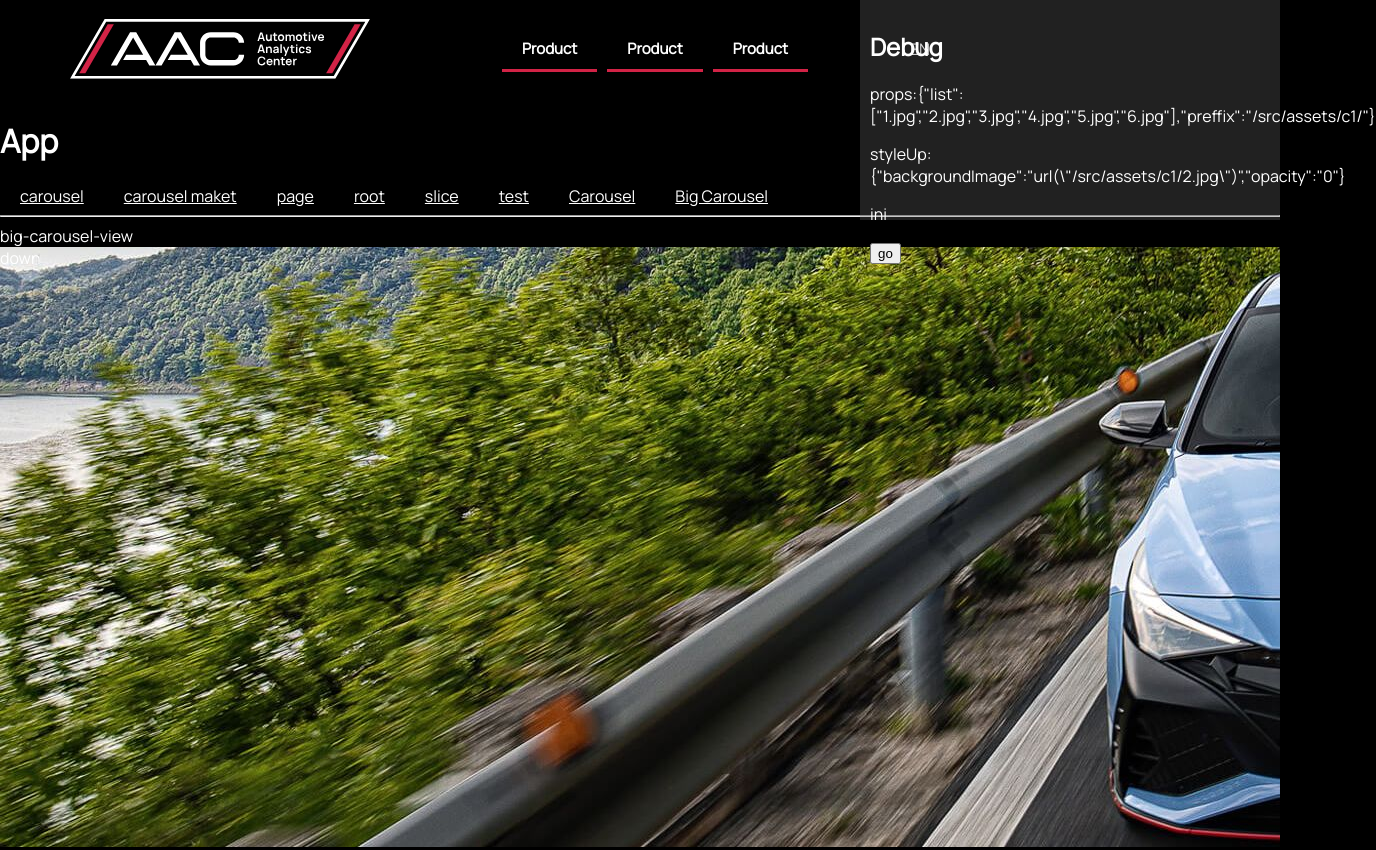
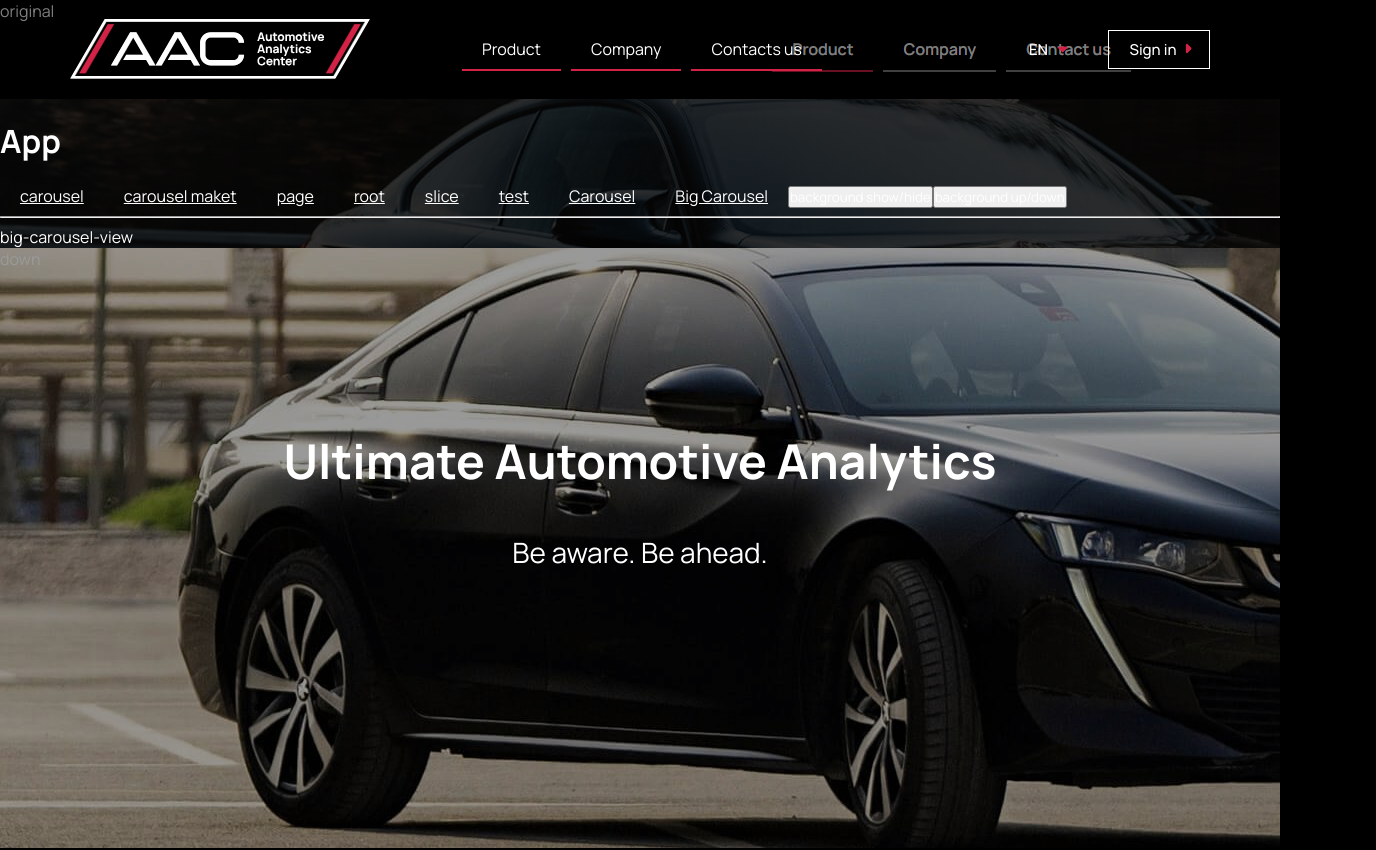
Before and after one commit to JS4lcaEq/react_aac, a React (Vite) app: page /big-carousel-view in a window 1280 px wide. Shown: the top 850 px of the page, 1376 px wide, since content can reach past the window. Built offline with nearby package versions, Linux system fonts and the light colour scheme.

Commit message:
big carousel

```diff
--- a/package.json
+++ b/package.json
@@ -11,6 +11,10 @@
   "dependencies": {
     "@emotion/react": "^11.10.6",
     "@emotion/styled": "^11.10.6",
+    "@fortawesome/fontawesome-svg-core": "^6.4.0",
+    "@fortawesome/free-regular-svg-icons": "^6.4.0",
+    "@fortawesome/free-solid-svg-icons": "^6.4.0",
+    "@fortawesome/react-fontawesome": "^0.2.0",
     "@mui/icons-material": "^5.11.16",
     "@mui/material": "^5.12.0",
     "@reduxjs/toolkit": "^1.9.3",
--- a/src/App.css
+++ b/src/App.css
@@ -26,65 +26,44 @@ header a {
     margin-right: 10px;
     padding: 0 20px;
     display: inline-block;
-    border-bottom: 3px solid #D22346;
-    border-top: 3px solid rgba(0,0,0,0.0);
+    border-bottom: 2px solid #D22346;
+    border-top: 2px solid rgba(0,0,0,0.0);
     line-height: 40px;
     text-decoration: none;
     color: #fff;
-    font-size: 15px;
-    font-weight: bold;
+    font-size: 16px;
+    font-weight: 400;
 }
 
 .upper-right {
-    width: 300px;
-}
-.carousel-box {
-    /* display: flex; */
-    /* justify-content: center; */
-    /* align-items:center; */
-    width: 1900px;
-    height: 400px;
-    overflow: hidden;
-    margin-left: 5px;
-    background-color: #111;
-}
-.carousel-item {
-    width: 350px;
-    height: 350px;
-    border-bottom: #D22346 solid 2px;
-    margin: 0 10px;
-    overflow: hidden;
-    transition-property: margin-left;
-    transition-duration: 1s;
-    position: absolute;
+    width: 326px;
+    /* background-color: #555; */
 }
 
-.carousel-item-text {
-    padding: 10px;
-    background-color: rgba(0, 0, 0, 0.7);
-    height: 200px;
-    transition-property: margin-top;
-    transition-duration: 1s;
+.upper-right button {
+    float: right;
+    display: block;
+    border: 1px solid transparent;
+    background-color: transparent;
+    padding: 8px 33px;
+    color: #fff;
+    font-size: 15px;
+    font-weight: 500;
 }
 
-.carousel-item-text h2{
-    padding: 0;
-    margin: 0;
+.upper-right button.border {
+    border: 1px solid #fff;
+    padding: 8px 11px 8px 20px;
 }
 
-.carousel-item-text p {
-    font-size: 12px;
+.upper-right button svg{
+
+    color: #D22346;
+    margin: 0 7px;
 }
 
 
-.manual {
-    position: absolute;
-    background-color: rgba(0, 0, 0, 0.5);
-    z-index: 1000;
-    width: 100px;
-    height: 100px;
-    margin-top: 50px;
-}
+
 
 .app .main-menu a{
 margin: 0 20px;
--- a/src/App.jsx
+++ b/src/App.jsx
@@ -2,24 +2,54 @@ import './App.css'
 import { Outlet, Link } from "react-router-dom";
 import logoAAC from './assets/AAC_Logo.svg'
 import { useState, useEffect } from 'react'
+
+import { FontAwesomeIcon } from '@fortawesome/react-fontawesome'
+import { faCaretDown, faCaretRight, faCoffee } from '@fortawesome/free-solid-svg-icons'
+
 let i = 0
+let isShowBackground = true
+let isUpBackground = true
+
+function getStyle(){
+  let opacity = "0.01"
+  if(isShowBackground) opacity = "0.5"
+  let top = "20px"
+  if(isUpBackground) top = "0"
+  return {opacity: opacity, top: top}
+}
+
 function App(props) {
+
+  const [style, setStyle] = useState(getStyle())
+
+  function backgroundSwitchOpacity(){
+    isShowBackground = !isShowBackground
+    setStyle(getStyle())
+  }
+
+  function backgroundSwitchTop(){
+    isUpBackground = !isUpBackground
+    setStyle(getStyle())
+  }
+
   useEffect(() => {
     i++
     console.log("App useEffect", i, props.empty)
   },[props.empty])
+
   return (
     <div className="app">
-      <div className='original'>original</div>
+
       <header>
         <img src={logoAAC} />
         <menu>
           <Link to="/">Product</Link>
-          <Link to="/">Product</Link>
-          <Link to="/">Product</Link>
+          <Link to="/">Company</Link>
+          <Link to="/">Contacts us</Link>
         </menu>
         <div className='upper-right'>
-          EN
+          <button className='border'><span>Sign in</span><FontAwesomeIcon icon={faCaretRight} /></button>
+          <button>EN <FontAwesomeIcon icon={faCaretDown} /></button>
         </div>
       </header>
 
@@ -33,6 +63,8 @@ function App(props) {
         <Link to="test">test</Link>
         <Link to="carousel-view">Carousel</Link>
         <Link to="big-carousel-view">Big Carousel</Link>
+        <button onClick={backgroundSwitchOpacity}>background show/hide</button>
+        <button onClick={backgroundSwitchTop}>background up/down</button>
       </div>
 
       <div>
@@ -40,7 +72,7 @@ function App(props) {
         <Outlet />
         <hr />
       </div>
-
+      <div className='original' style={style}>original</div>
     </div>
   )
 }
--- a/src/Views/BigCarouselView.jsx
+++ b/src/Views/BigCarouselView.jsx
@@ -6,6 +6,7 @@ export default () => {
         <div className="big-carousel-view">
             big-carousel-view
             <BigCarousel list={imagesList} preffix={preffix} />
+            /big-carousel-view
         </div>
     )
 }
--- a/src/Views/TestView.jsx
+++ b/src/Views/TestView.jsx
@@ -1,7 +1,10 @@
+import IteratorComponent from '../app/components/iterator/iteratorComponent.jsx'
 export default () => {
     return (
         <div className="test-view">
             test-view
+            <IteratorComponent />
+            /test-view
         </div>
     )
 }
--- a/src/app/components/BigCarousel/BigCarouselComponent.css
+++ b/src/app/components/BigCarousel/BigCarouselComponent.css
@@ -11,6 +11,7 @@
     height: 200px;
     z-index: 1000;
     padding: 10px;
+    display: none;
 }
 
 .big-carousel-component .down, .big-carousel-component .up {
@@ -20,3 +21,22 @@
     transition-property: opacity;
     transition-duration: 1.1s;
 }
+
+.big-carousel-component .shadow {
+    z-index: 10;
+    position: absolute;
+    text-align: center;
+    width: 100%;
+    height: 600px;
+    background-color: rgba(0, 0, 0, 0.4);
+}
+.big-carousel-component .shadow h2 {
+    font-size: 48px;
+    font-weight: 700;
+    margin-top: 180px;
+}
+.big-carousel-component .shadow h3 {
+    font-size: 28px;
+    font-weight: 400;
+    margin-top: 40px;
+}
--- a/src/app/components/BigCarousel/BigCarouselComponent.jsx
+++ b/src/app/components/BigCarousel/BigCarouselComponent.jsx
@@ -1,79 +1,51 @@
 import './BigCarouselComponent.css'
 import { useState, useEffect } from 'react'
-let i = 0
-let n = 0
-let k = 0
-let isCurrentUp = true
-let currentIndex = 1
-let interval
-const test = 0
+
 export default (props) => {
-    const [test, setTest] = useState("ini")
-    // const [currentIndex, setCurrentIndex] = useState(1)
-    let m = 0
-    const [styleDown, setStyleDown] = useState({ backgroundImage: 'url("/src/assets/c1/1.jpg")', opacity: "1" })
-    const [styleUp, setStyleUp] = useState({ backgroundImage: 'url("/src/assets/c1/2.jpg")', opacity: "0" })
 
-    useState(()=>{k++; console.log("big-carousel-component useState", k)})
-
-    function getStyleHidden(style) { return { backgroundImage: style.backgroundImage, opacity: "0" } }
-    function getStyleVisible(style) { return { backgroundImage: style.backgroundImage, opacity: "1" } }
-    function getStyleImg(style, img) { return { backgroundImage: 'url("/src/assets/c1/' + img + '")', opacity: style.opacity } }
-
-    function showImg(img) {
-        if (isCurrentUp) {
-            setStyleUp(getStyleVisible(getStyleImg(styleUp, img)))
-            setStyleDown(getStyleHidden(styleDown))
-
-        } else {
-            setStyleDown(getStyleVisible(getStyleImg(styleDown, img)))
-            setStyleUp(getStyleHidden(styleUp))
-
-        }
-        // setIsCurrentUp(!isCurrentUp)
-        isCurrentUp = !isCurrentUp
-    }
-
-    function imageIteration() {
-        // setCurrentIndex(currentIndex < props.list.length - 1 ? currentIndex + 1 : 0)
-        currentIndex = currentIndex < props.list.length - 1 ? currentIndex + 1 : 0
-        return props.list[currentIndex]
-    }
-
-    function go() {
-        n++
-        console.log(n)
-        showImg(imageIteration())
-    }
-
-    function start () {
-        // interval = setInterval(go, 2000)
-        m++
-        const mm = m
-        console.log("start m", m, " mm", mm)
-
-    }
+    const [step, setStep] = useState([
+        0,
+        true,
+        { backgroundImage: 'url("' + props.preffix + props.list[0] + '")', opacity: "1"},
+        { backgroundImage: 'url("' + props.preffix + props.list[1] + '")', opacity: "0"}
+    ])
 
     useEffect(() => {
-        i++
-        m++
-        if(m == 1){
-            interval = setInterval(go, 2000)
-        }
-        console.log("big-carousel-component useEffect", i, " m", m)
+        const index = setInterval(() => {
+            setStep(val => {
+                let index = val[0] + 1
+                if(index >= props.list.length) index = 0
+                const odd = !val[1]
+                let up = val[2]
+                let down = val[3]
+                if(odd){
+                    up = { backgroundImage: 'url("' + props.preffix + props.list[index] + '")', opacity: "1"}
+                    down = {backgroundImage : val[3].backgroundImage, opacity: "0"}
+                }else{
+                    down = { backgroundImage: 'url("' + props.preffix + props.list[index] + '")', opacity: "1"}
+                    up = {backgroundImage : val[2].backgroundImage, opacity: "0"}
+                }
+                return [index, odd, up, down]
+            })
+        }, 3000)
+        return () => clearInterval(index)
     }, [])
 
     return (
         <div className="big-carousel-component">
             <div className='debug'>
-                <h2>Debug</h2>
+                <h2>Debug </h2>
                 <p>props:{JSON.stringify(props)}</p>
-                <p>styleUp: {JSON.stringify(styleUp)}</p>
-                <p>{test}</p>
-                <button onClick={start}>go</button>
+                <p>step = {JSON.stringify(step)}</p>
             </div>
-            <div className='down' style={styleDown}>down</div>
-            <div className='up' style={styleUp}>up</div>
+
+            <div className='down' style={step[3]}>down</div>
+            <div className='up' style={step[2]}>up</div>
+            <div className='shadow'>
+                <h2>Ultimate Automotive Analytics</h2>
+                <h3>Be aware. Be ahead.</h3>
+            </div>
+
         </div>
     )
 }
--- a/src/app/components/Carousel/CarouselComponent.jsx
+++ b/src/app/components/Carousel/CarouselComponent.jsx
@@ -26,8 +26,8 @@ function useWindowSize() {
             const isOdd = n % 2 == 0
             let ws = 0
 
-            if (isOdd) ws =  more / 2 + 370 / 2
-            else ws = more / 2
+            if (isOdd) ws =  more / 2 + 370 / 2 - 9
+            else ws = more / 2 - 9
 
             if(ws < 50) ws = ws + 370
             if(n < 2) ws = 50
@@ -42,6 +42,7 @@ function useWindowSize() {
     return size;
 }
 
+
 export default (props) => {
 
     const [width, height, numberOfVisibleElements, more, isOdd, widthStyle] = useWindowSize();
@@ -51,9 +52,9 @@ export default (props) => {
     let isBuzzy = false
     let count = props.data ? props.data.length : 0
 
-    const start = { marginLeft: "-" + (w * 4.5 + 3) + "px" }
-    const left = { marginLeft: "-" + (w * 5.5 + 3) + "px", transitionProperty: "margin-left", transitionDuration: duration + "s" }
-    const right = { marginLeft: "-" + (w * 3.5 + 3) + "px", transitionProperty: "margin-left", transitionDuration: duration + "s" }
+    const start = { marginLeft: "-" + (w * 4.5 + 8) + "px" }
+    const left = { marginLeft: "-" + (w * 5.5 + 8) + "px", transitionProperty: "margin-left", transitionDuration: duration + "s" }
+    const right = { marginLeft: "-" + (w * 3.5 + 8) + "px", transitionProperty: "margin-left", transitionDuration: duration + "s" }
 
     const manuaWidth = widthStyle
 
--- /dev/null
+++ b/src/app/components/iterator/iteratorComponent.jsx
@@ -0,0 +1,33 @@
+import { useState, useEffect } from 'react'
+
+
+
+export default () => {
+
+
+  const [count, setCount] = useState(2);
+  const [odd, setOdd] = useState(false)
+
+  let i = 0
+
+  useEffect(() => {
+    const intervalId = setInterval(() => {
+      setCount(val => {
+        let ret = val + 1
+        if ( ret > 10 ) ret = 0
+        return ret
+
+      });
+      setOdd(val => !val)
+      i++
+      console.log("useEffect: '", i, "'");
+    }, 1000);
+    return () => clearInterval(intervalId);
+  }, []);
+
+  return (
+    <div>
+        IteratorComponent {count} {JSON.stringify(odd)}
+    </div>
+  )
+}
--- a/src/index.css
+++ b/src/index.css
@@ -1,15 +1,38 @@
-html, body, div.root {
+html {
+   background-color: #000;
+}
+html, body, div.root, button {
   margin: 0;
   padding: 0;
-  background-color: #000;
   color: #fff;
   font-family: Manrope;
+  height: 100%;
+}
+
+body {
+  height: 101%;
 }
 
 @font-face {
-  font-family: 'Manrope';
+  font-family: "Manrope";
   font-style: normal;
   font-weight: 400;
   src: local(''),
   url('./assets/xn7gYHE41ni1AdIRggexSg.woff2') format('woff2')
 }
+
+@font-face {
+  font-family: "Manrope";
+  font-style: normal;
+  font-weight: 500;
+  src: local(''),
+  url('./assets/xn7gYHE41ni1AdIRggexSg.woff2') format('woff2')
+}
+
+@font-face {
+  font-family: "Manrope";
+  font-style: normal;
+  font-weight: 700;
+  src: local(''),
+  url('./assets/xn7gYHE41ni1AdIRggexSg.woff2') format('woff2')
+}
```
Also changed, not shown: src/assets/xn7gYHE41ni1AdIRggOxSuXd.woff2 (added), 1 other file (tests, documents, lock files or other folders).
